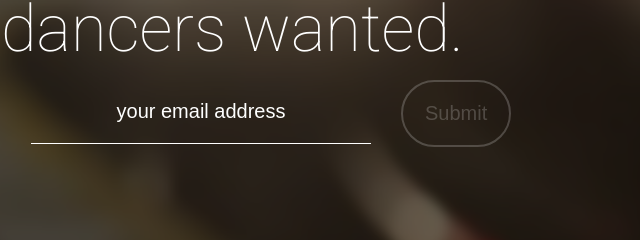
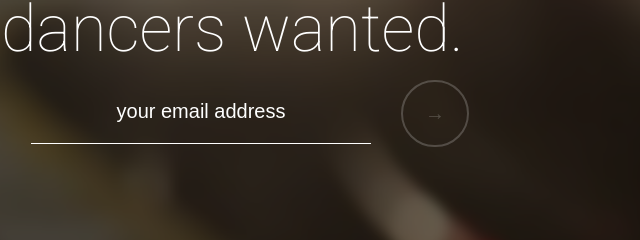
Before and after one commit to ChoreoApps/ChoreoApps.github.io, a plain HTML site: page index.html in a window 1280 px wide. Shown: the part 322-562 px from the top of the page, 439-1079 px from the left. Drawn offline with nearby package versions, Linux system fonts and the light colour scheme.

Commit message:
change button back

```diff
--- a/index.html
+++ b/index.html
@@ -33,8 +33,7 @@
           <!-- <form action="" method="POST"> -->
           <form>
             <input class="input" name="email" placeholder="your email address"/>
-            <!-- <input class="button" type="submit" value="&rarr;"> -->
-            <input class="button" type="submit"/>
+            <input class="button" type="submit" value="&rarr;">
           </form>
         </ul>
       </div>
```
